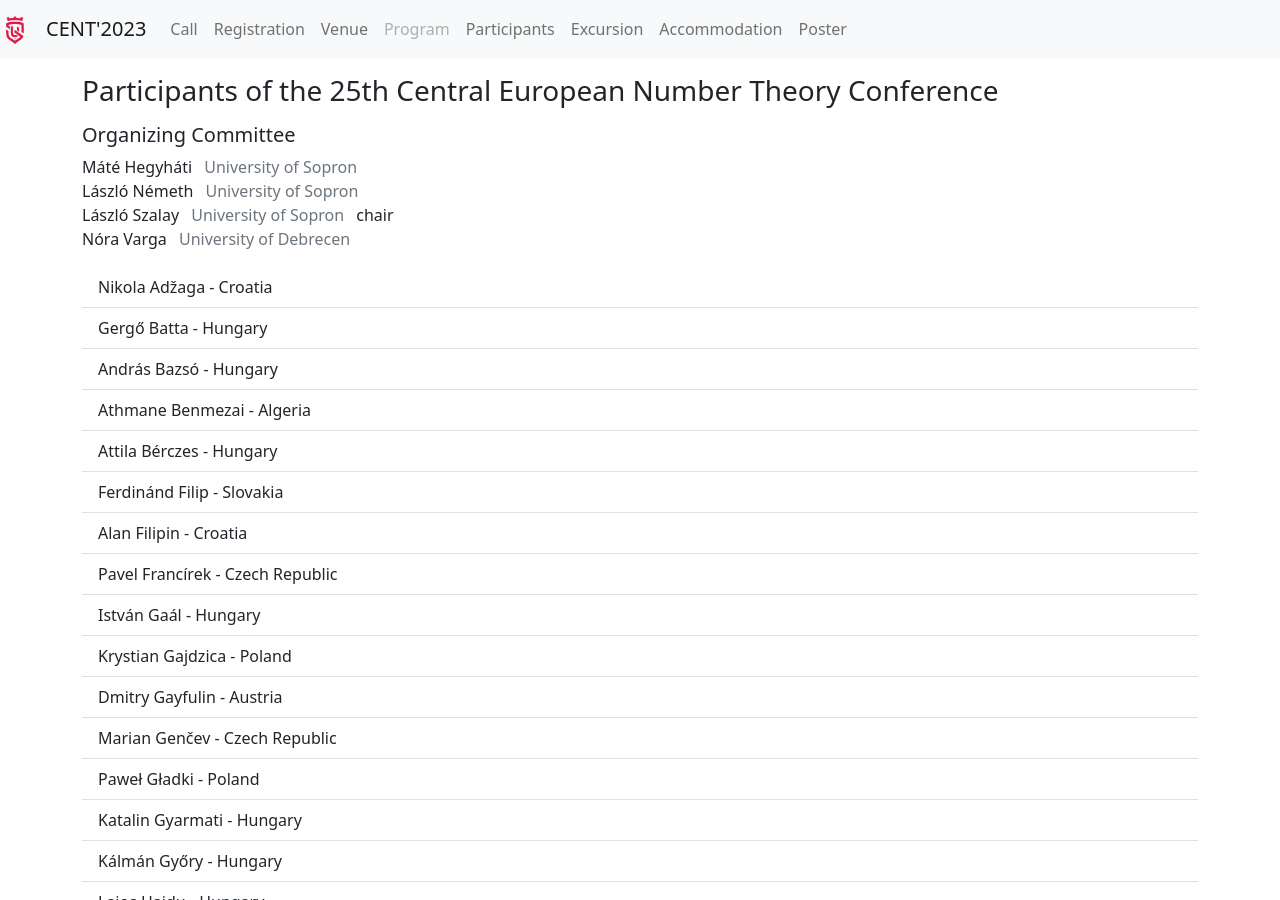
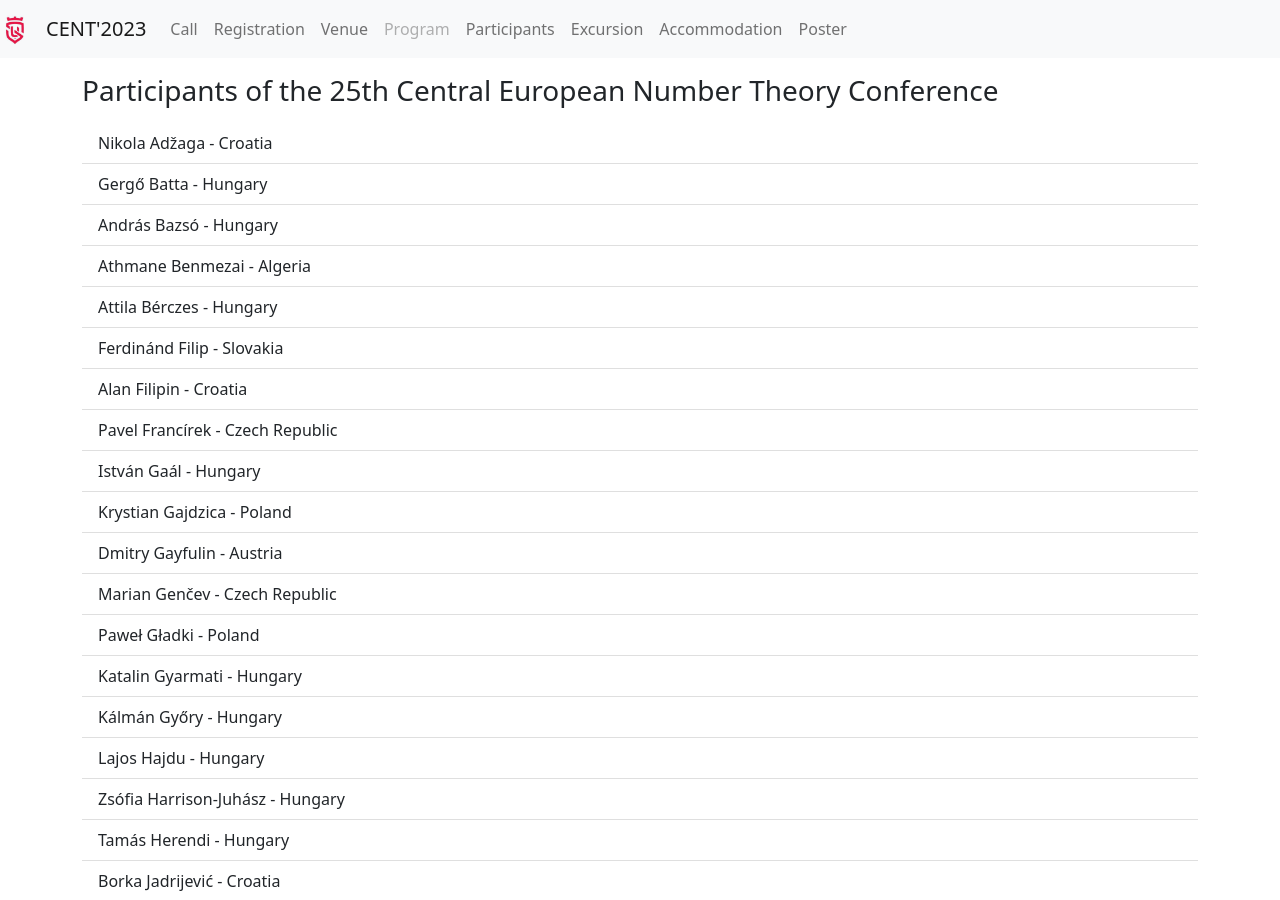
Before and after one commit to cent2023/cent2023.github.io, a Jekyll site: the page built from participants.html, in a window 1280 px wide and 900 px high. Built offline with Jekyll 4.4.1, drawn with Linux system fonts in a browser that asks for light colours.

Commit message:
Fix participant list

```diff
--- a/participants.html
+++ b/participants.html
@@ -1,14 +1,6 @@
 ---
 title: Participants of the 25th Central European Number Theory Conference
 ---
-
-<h5>Organizing Committee</h5>
-
-Máté Hegyháti <span class="px-2 text-muted">University of Sopron</span></li>
-<li class="list-group-item">László Németh <span class="px-2 text-muted">University of Sopron</span></li>
-<li class="list-group-item">László Szalay <span class="px-2 text-muted">University of Sopron</span> chair</li>
-<li class="list-group-item">Nóra Varga <span class="px-2 text-muted">University of Debrecen</span></li>
-
 
 <p>
 <ul class="list-group list-group-flush">
```
